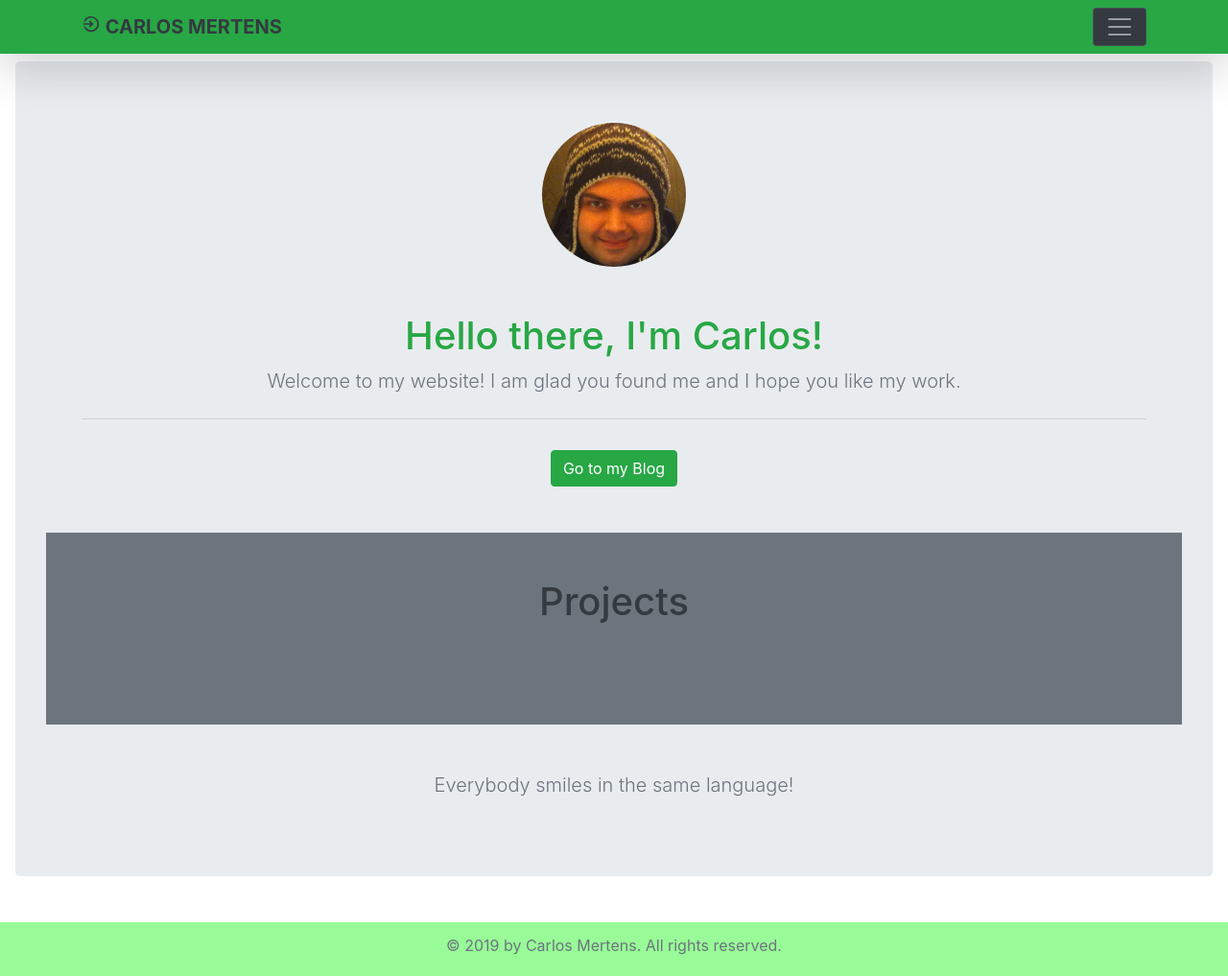
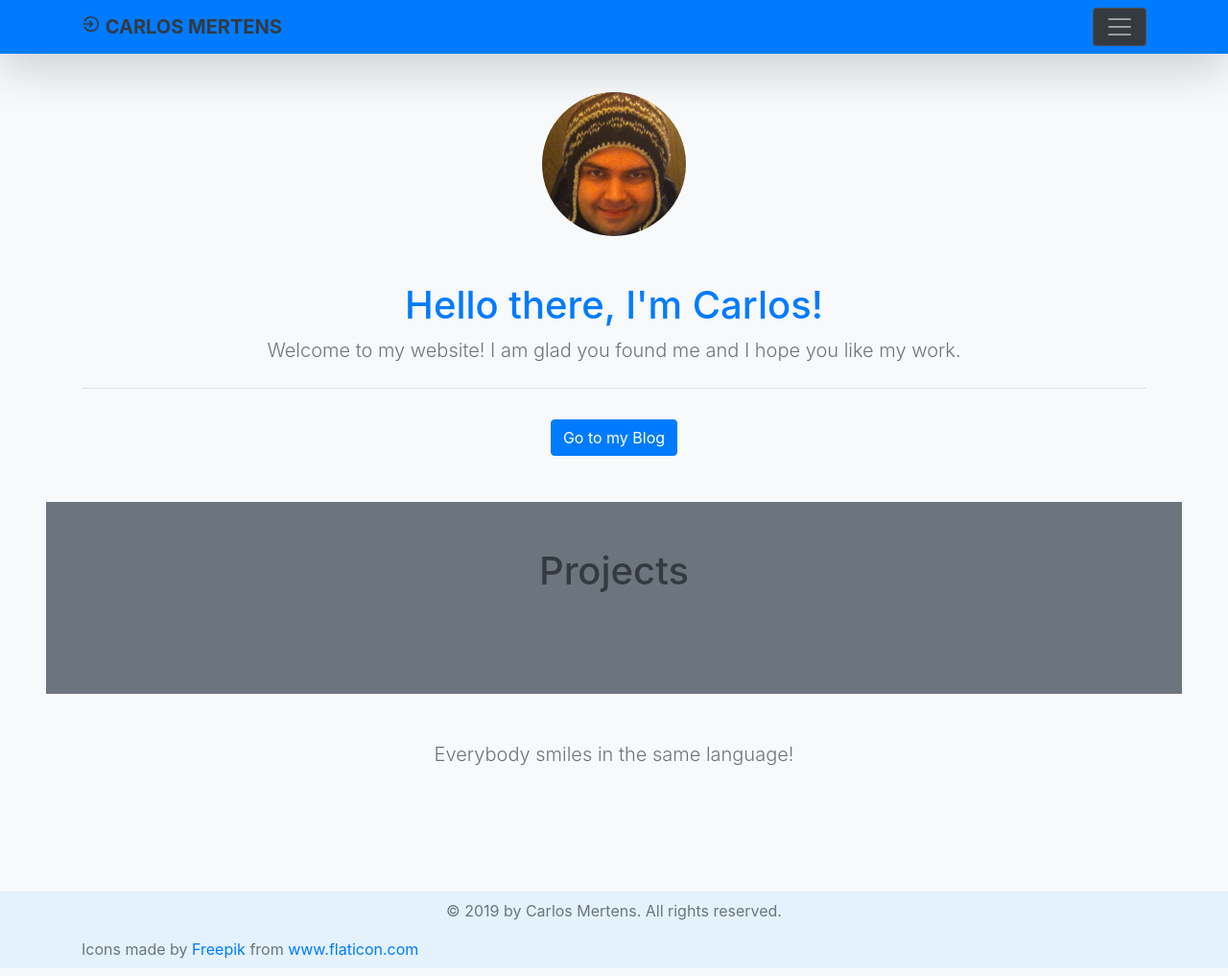
Before and after one commit to carlosmertens/myWebsite, a Django app: template portfolio/templates/portfolio/index.html in a window 1280 px wide. Shown: the whole page at 96% size. Run offline with Django 3.2, Linux system fonts and the light colour scheme; the template is opened without the code that fills it, so the values that code supplies are empty; some libraries are stand-ins or nearby versions.

Commit message:
Style color blue

```diff
--- a/blog/templates/blog/theBlog.html
+++ b/blog/templates/blog/theBlog.html
@@ -40,9 +40,9 @@
   <body>
     {% block content %}
     <main role="main" class="pt-5">
-      <section class="jumbotron text-center">
+      <section class="jumbotron text-center bg-light">
         <div class="container">
-          <h1 class="jumbotron-heading text-success">
+          <h1 class="jumbotron-heading text-primary">
             {{ theblog.title }}
           </h1>
           <p>{{ theblog.date }}</p>
@@ -56,7 +56,7 @@
           <p class="lead text-muted mt-4">{{ theblog.summary }}</p>
           <hr class="my-4" />
           <p>
-            <a href="{% url 'allBlogs' %}" class="btn btn-success my-2"
+            <a href="{% url 'allBlogs' %}" class="btn btn-primary my-2"
               >Back to Blogs</a
             >
           </p>
--- a/myWebsite/templates/base.html
+++ b/myWebsite/templates/base.html
@@ -70,7 +70,7 @@
           </div>
         </div>
       </div>
-      <div class="navbar navbar-dark bg-success shadow-lg">
+      <div class="navbar navbar-dark bg-primary shadow-lg">
         <div class="container d-flex justify-content-between">
           <a
             href="{% url 'index' %}"
@@ -94,14 +94,24 @@
     </header>
 
     <!-- MAIN -->
-    <main role="main" class="p-3">
+    <main role="main" class="p-3 bg-light">
       {% block content %} {% endblock %}
     </main>
 
     <!-- FOOTER -->
-    <footer class="text-muted pt-2" style="background-color:palegreen">
-      <div class="container text-center p-1">
+    <footer class="text-muted pb-2" style="background-color: #e3f2fd;">
+      <div class="container text-center pt-2">
         <p>© {% now "Y" %} by Carlos Mertens. All rights reserved.</p>
+      </div>
+      <div class="container">
+        Icons made by
+        <a href="https://www.flaticon.com/authors/freepik" title="Freepik"
+          >Freepik</a
+        >
+        from
+        <a href="https://www.flaticon.com/" title="Flaticon"
+          >www.flaticon.com</a
+        >
       </div>
     </footer>
 
--- a/portfolio/templates/portfolio/index.html
+++ b/portfolio/templates/portfolio/index.html
@@ -43,77 +43,9 @@
     </style>
   </head>
   <body>
-    <!-- <header class="fixed-top">
-      <div class="collapse bg-secondary shadow-lg" id="navbarHeader">
-        <div class="container">
-          <div class="row">
-            <div class="col-sm-8 col-md-7 py-4">
-              <h4 class="text-white">About Me!</h4>
-              <p class="text-white">
-                I'm Certified in IT & Computing by The Open University and in
-                Machine Learning with Udacity. I also have a nanodegree in AI
-                (Artificial Intelligence) Programming with Python. Currently I
-                am taking an online bootcamp for Django Full Stack Developer
-                certificate. I have a demonstrated history of working in the
-                internet industry and I am skilled in Customer Satisfaction,
-                Time Management, Problem Solving, and Teamwork.
-              </p>
-            </div>
-            <div class="col-sm-4 offset-md-1 py-4">
-              <ul class="list-unstyled">
-                <li>
-                  <h6><a
-                    href="https://www.linkedin.com/in/carlosmertens/"
-                    target="_blank"
-                    class="text-white"
-                    ><ion-icon name="logo-linkedin"></ion-icon> LinkedIn</a
-                  ></h6>
-                </li>
-                <li>
-                  <h6><a
-                    href="https://github.com/carlosmertens"
-                    target="_blank"
-                    class="text-white"
-                    ><ion-icon name="logo-github"></ion-icon> GitHub</a
-                  ></h6>
-                  <li>
-                    <h6><a
-                    href="mailto:mertenscarlos@yahoo.com"
-                    class="text-white"
-                    ><ion-icon name="mail"></ion-icon> Email</a
-                    ></h6>
-                  </li>
-                </li>
-              </ul>
-            </div>
-          </div>
-        </div>
-      </div>
-      <div class="navbar navbar-dark bg-success shadow-lg">
-        <div class="container d-flex justify-content-between">
-          <a
-            href="{% url 'index' %}"
-            class="navbar-brand d-flex align-items-center text-dark"
-          >
-            <strong><ion-icon name="log-in"></ion-icon> CARLOS MERTENS</strong>
-          </a>
-          <button
-            class="navbar-toggler bg-dark"
-            type="button"
-            data-toggle="collapse"
-            data-target="#navbarHeader"
-            aria-controls="navbarHeader"
-            aria-expanded="false"
-            aria-label="Toggle navigation"
-          >
-            <span class="navbar-toggler-icon"></span>
-          </button>
-        </div>
-      </div>
-    </header> -->
     {% block content %}
-    <main role="main" class="pt-5">
-      <section class="jumbotron text-center">
+    <main role="main" class="pt-3">
+      <section class="jumbotron text-center bg-light">
         <div class="container">
           <img
             class="rounded-circle mb-5"
@@ -122,7 +54,7 @@
             height="150"
             width="150"
           />
-          <h1 class="jumbotron-heading text-success">
+          <h1 class="jumbotron-heading text-primary">
             Hello there, I'm Carlos!
           </h1>
           <p class="lead text-muted">
@@ -131,7 +63,7 @@
           </p>
           <hr class="my-4" />
           <p>
-            <a href="{% url 'allBlogs' %}" class="btn btn-success my-2"
+            <a href="{% url 'allBlogs' %}" class="btn btn-primary my-2"
               >Go to my Blog</a
             >
           </p>
```
Also changed, not shown: other parts of portfolio/templates/portfolio/index.html (+1 -1 lines), blog/templates/blog/index.html (+4 -4 lines).
